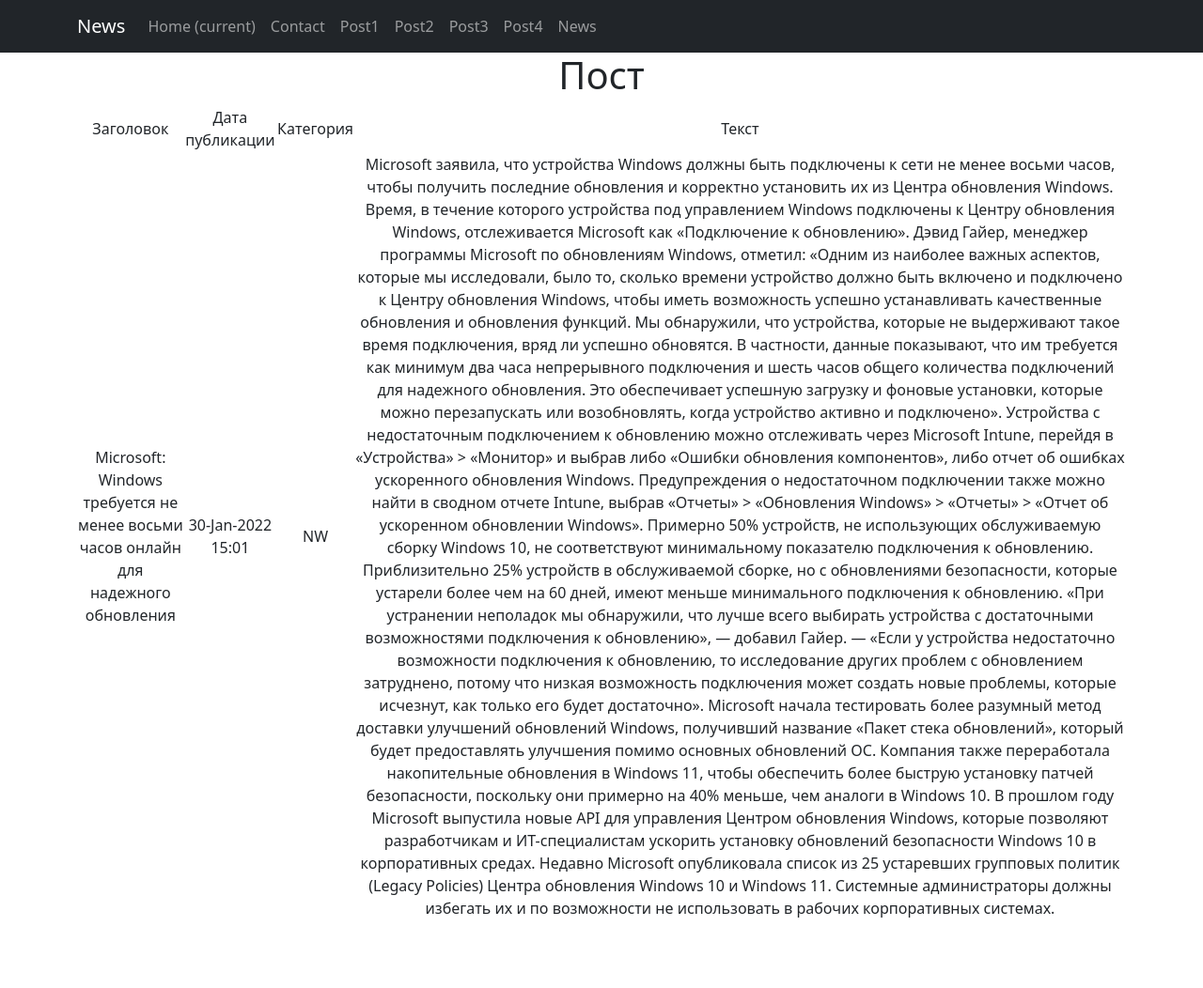
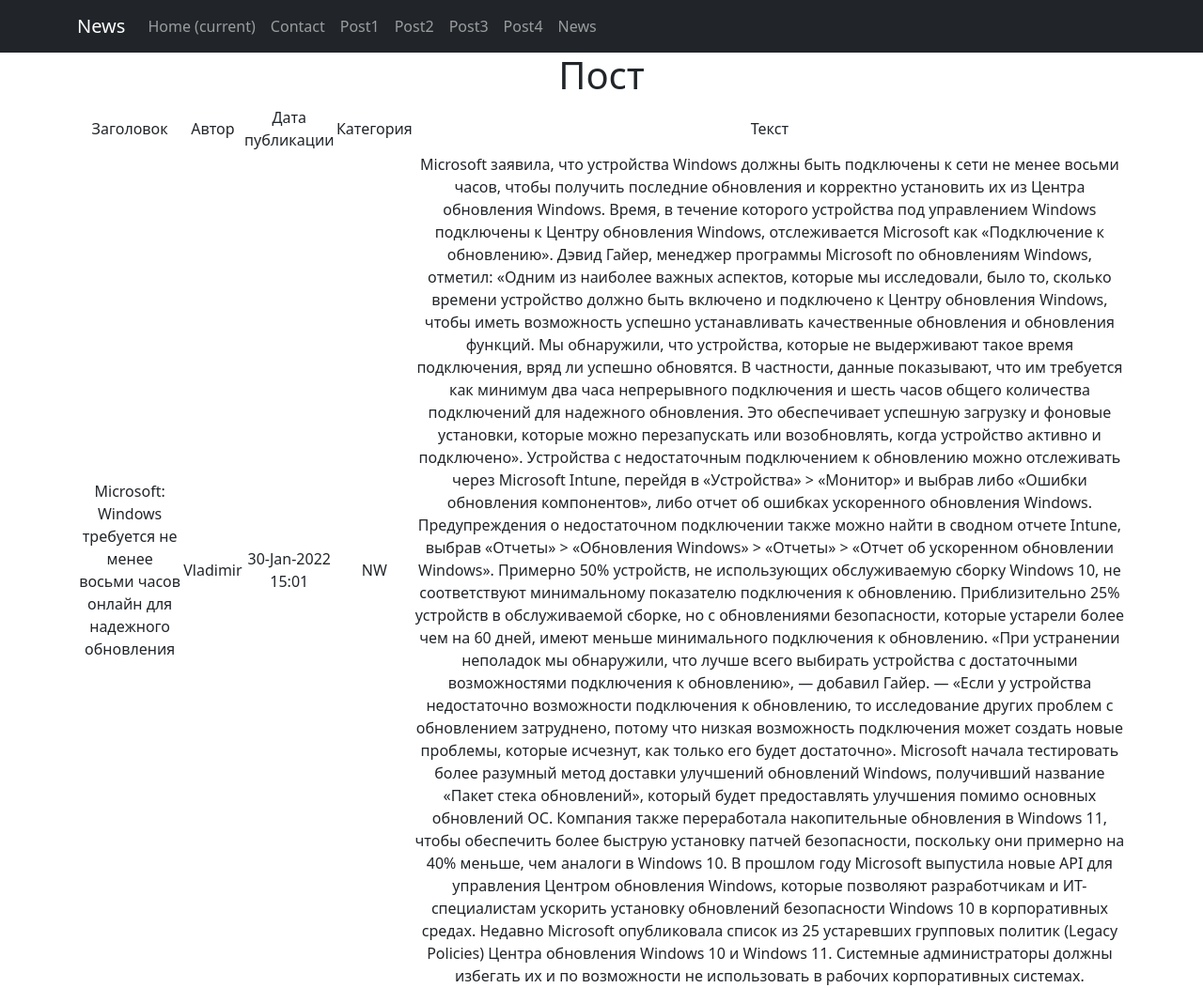
Before and after one commit to GoodCat531/HomeWork_D3, a Django app: page /news/1 in a window 1280 px wide. Shown: the whole page at 94% size. Before the commit the page ends 977 px from the top, so only its background shows below. Run offline with Django 4.2, Linux system fonts and the light colour scheme; data comes from the database, SQL or seed files in the repository; some libraries are stand-ins or nearby versions.

Commit message:
Update post.html

```diff
--- a/News/templates/flatpages/post.html
+++ b/News/templates/flatpages/post.html
@@ -15,6 +15,9 @@ Post
                 Заголовок
             </td>
             <td>
+                Автор
+            </td>
+            <td>
                 Дата публикации
             </td>
             <td>
@@ -28,6 +31,9 @@ Post
         <tr>
             <td>
                 {{ post.title|censor }}
+            </td>
+            <td>
+                {{ post.author.authorUser }}
             </td>
             <td>
                 {{ post.dateCreation|date:'d-M-Y H:m' }}
```
